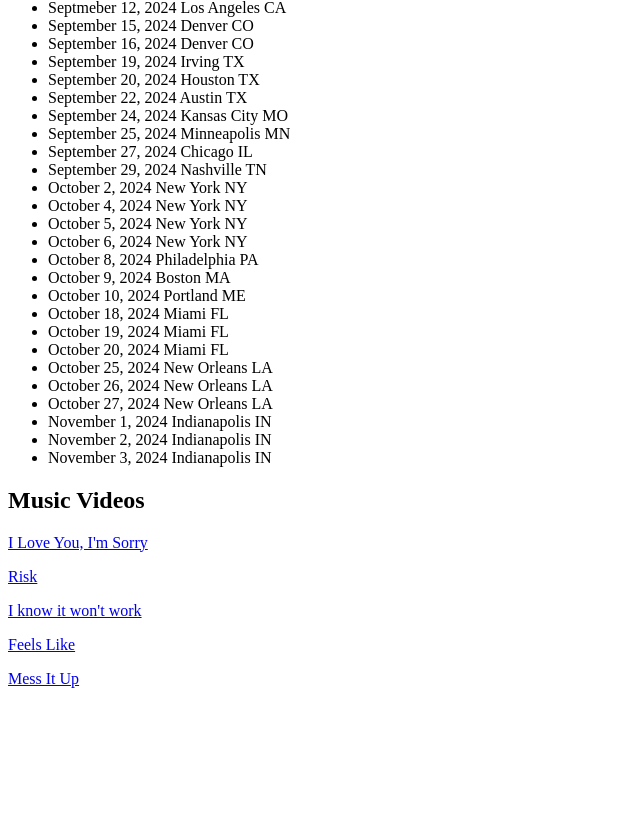
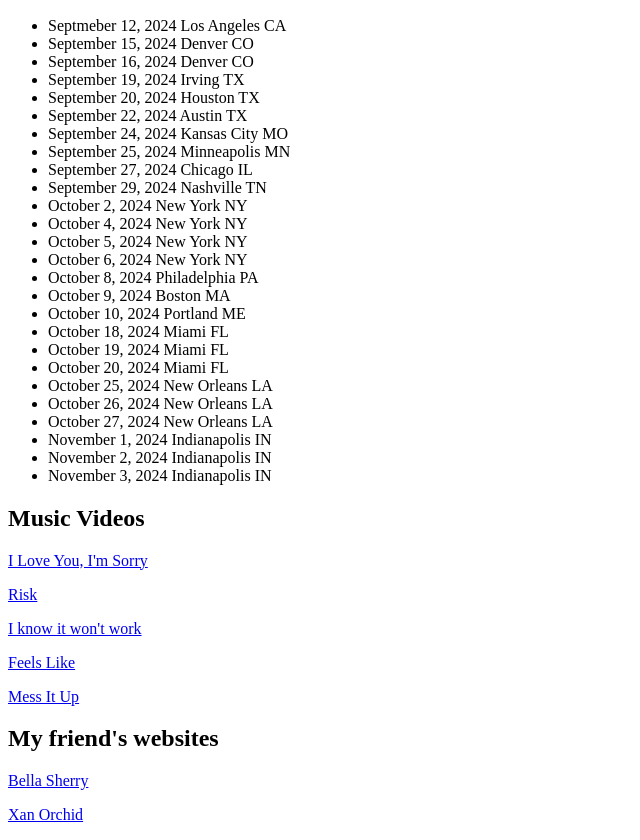
Before and after one commit to cabu1736/cabu1736, a plain HTML site: page wa3.html in a window 1280 px wide. Shown: the part 1191-2031 px from the top of the page, without its empty margins (0-640 px from the left). Before the commit the page ends 1895 px from the top, so only its background shows below. Drawn offline with Linux system fonts and the light colour scheme.

Commit message:
Added friend's websites
bella and xan

```diff
--- a/wa3.html
+++ b/wa3.html
@@ -15,6 +15,7 @@
         <li> Tours </li>
         <li> The Secret of Us Tour Schedule </li>
         <li> Music Videos </li>
+        <li> My Friend's Websites </li>
 
     </ol>
 
@@ -109,5 +110,13 @@
     <p> <a href="https://youtu.be/ptznWGs4GKg?si=vvyqEvUFiB8ihNZV">Feels Like</a></p>
     <p> <a href="https://youtu.be/KMjSuj_LRh0?si=1GZgl7vROdc-3cuC">Mess It Up</a></p>
 
+
+
+<h2>My friend's websites</h2>
+    <p> <a href="https://isabellasherry.github.io/wa/wa3">Bella Sherry</a> </p>
+    <p> <a href="https://xanorchid.github.io/wa/wa3.html#Overview">Xan Orchid</a> </p>
+
+
+
 </body>
 </html>
```
